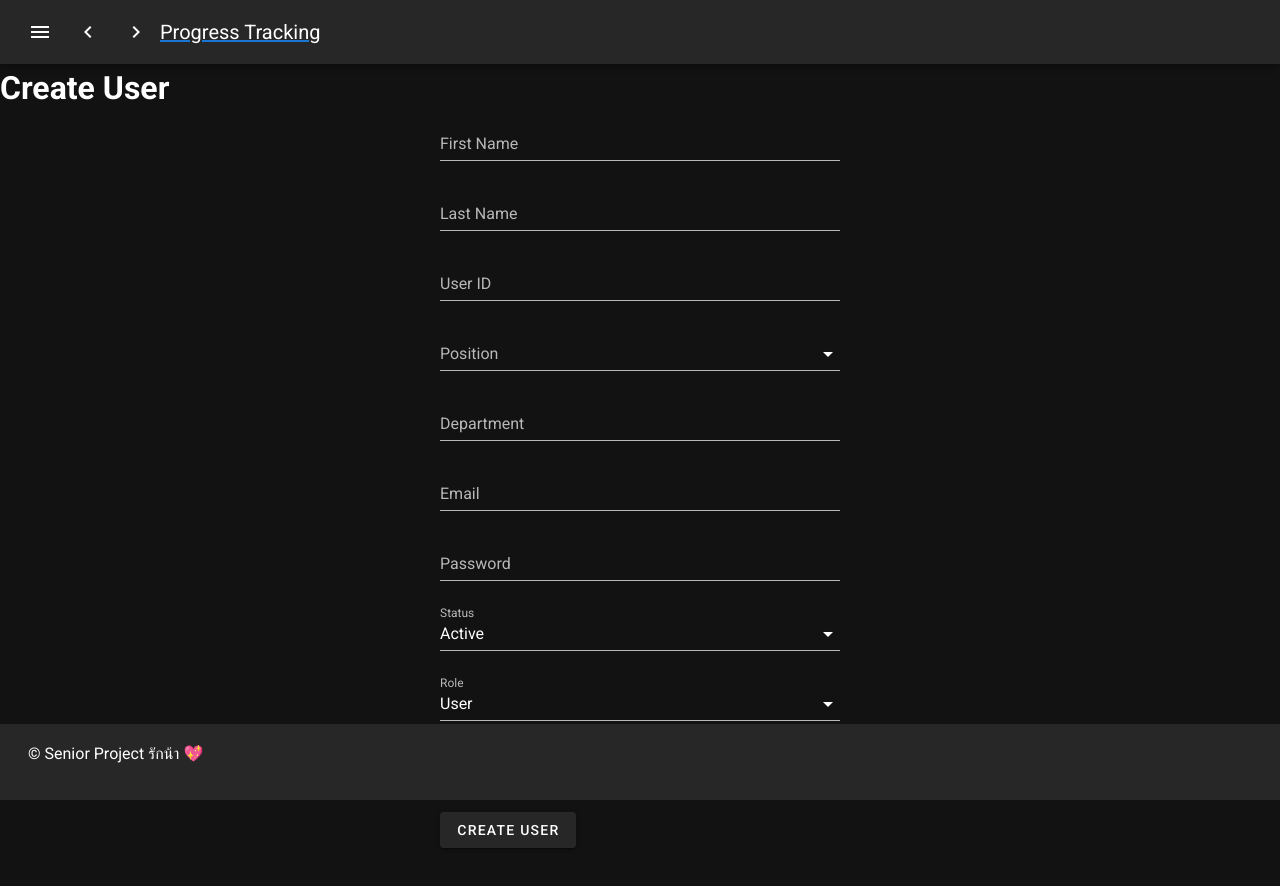
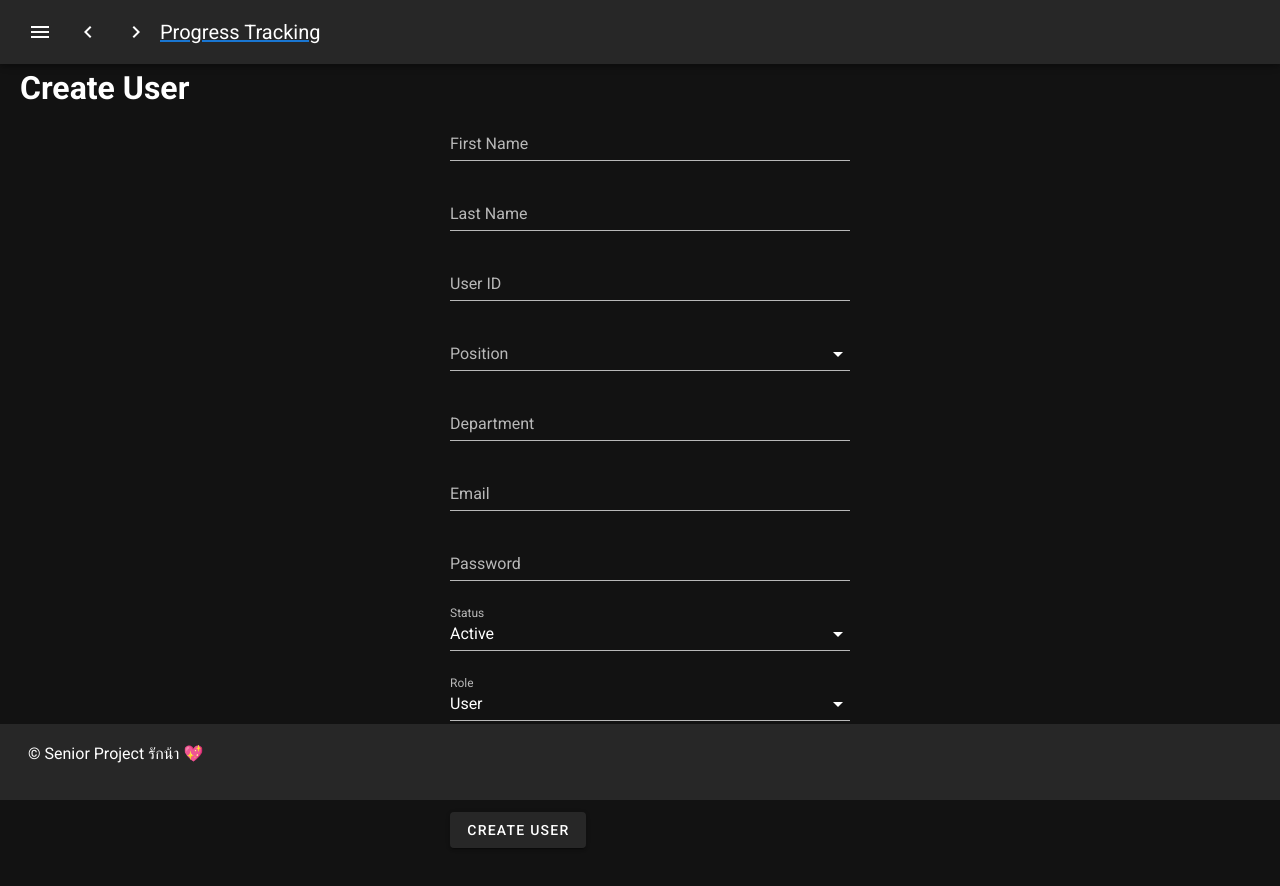
Before and after one commit to Ntdpz/Graduation_project, a Nuxt app in the folder font_end/: page /User/createUser in a window 1280 px wide. Shown: the top 886 px of the page. Built offline with nearby package versions, Linux system fonts and the light colour scheme.

Commit message:
Adjust Create User

```diff
--- a/font_end/pages/User/createUser.vue
+++ b/font_end/pages/User/createUser.vue
@@ -1,6 +1,6 @@
 <template>
   <v-app>
-    <div>
+    <div class="user-container">
       <h1>Create User</h1>
 
       <v-form @submit.prevent="createUser" class="user-form">
@@ -104,6 +104,9 @@ export default {
 </script>
 
 <style scoped>
+.user-container {
+  margin-left: 20px; /* ปรับค่าตามที่คุณต้องการ */
+}
 .page-title {
   font-size: 24px;
   margin-bottom: 20px;
```
